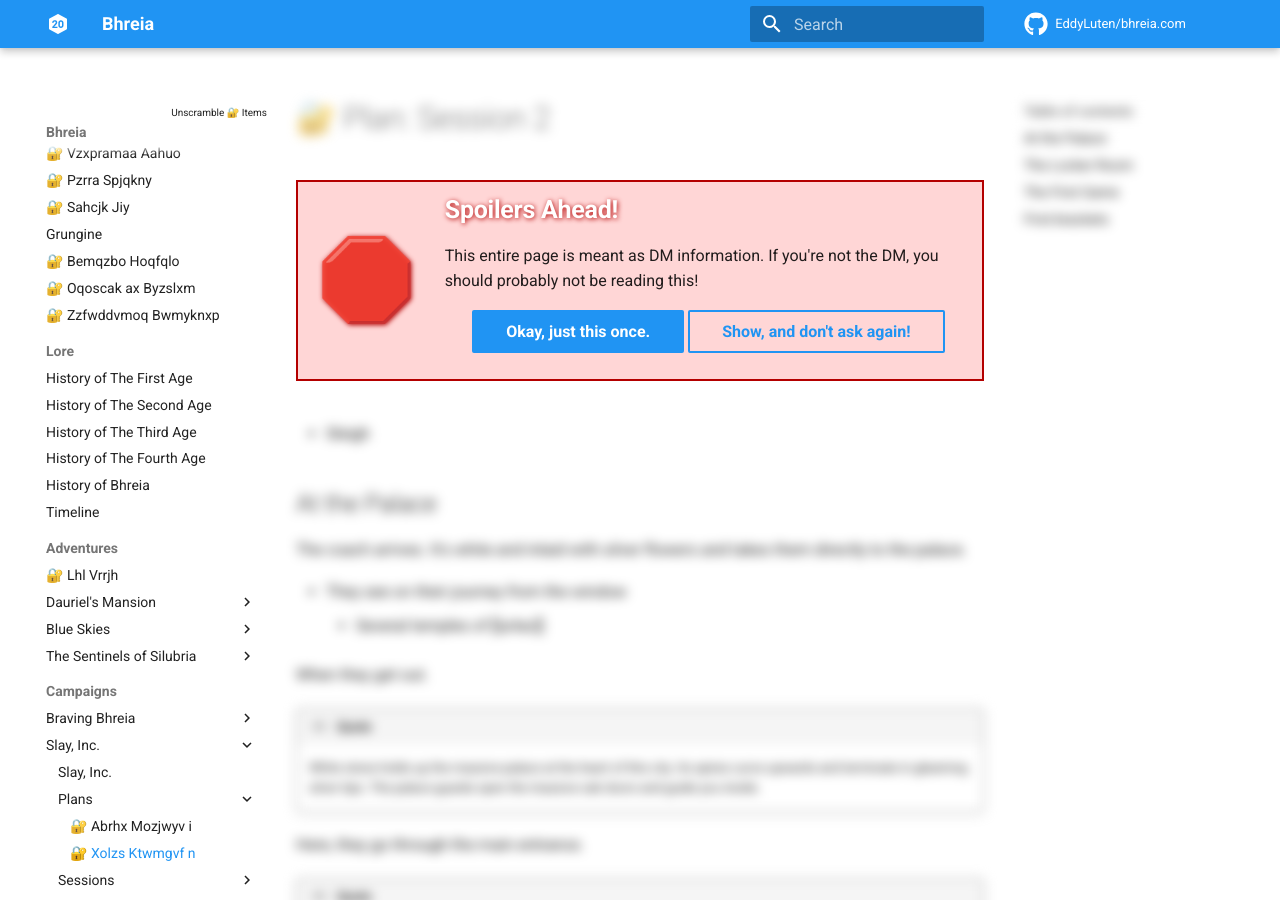
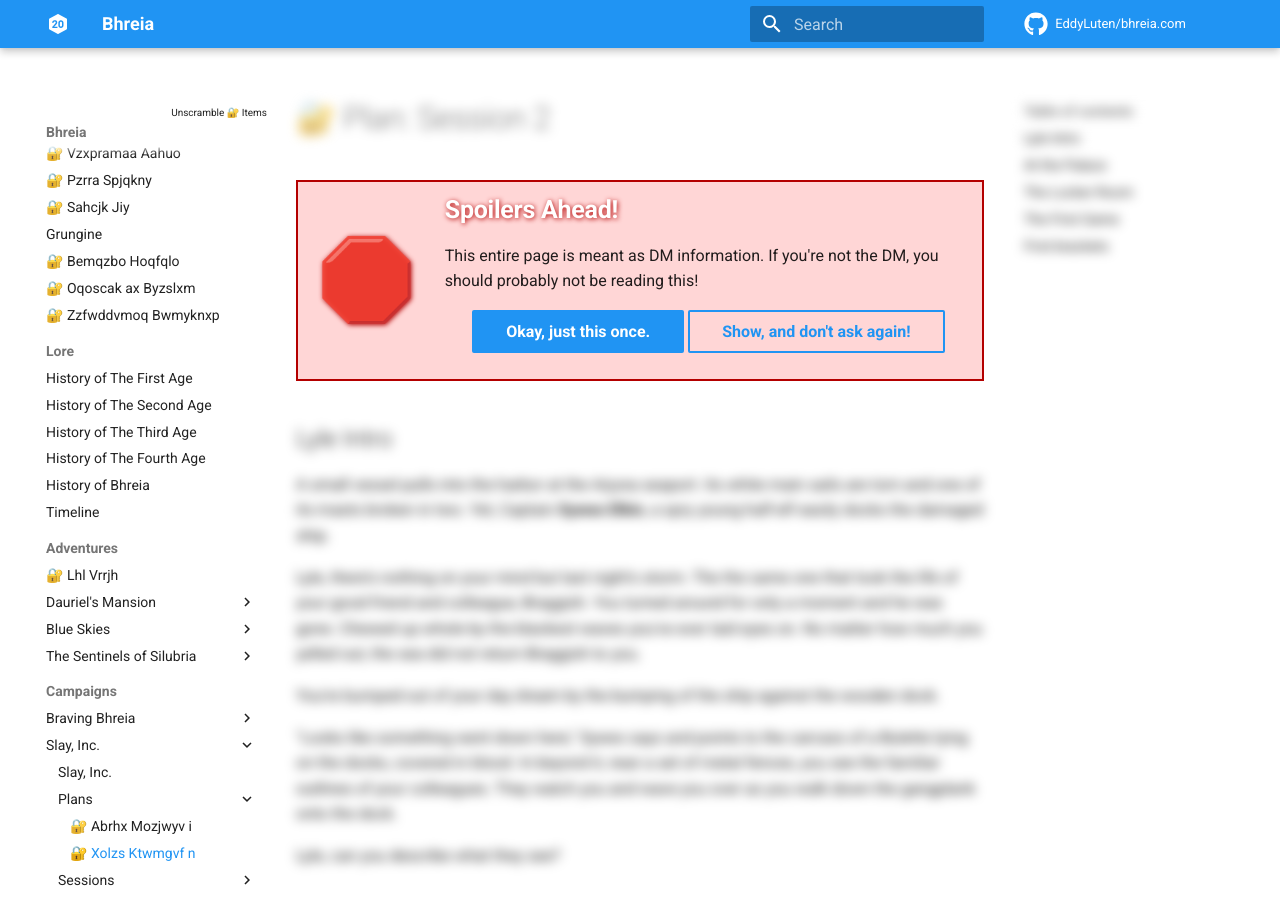
Before and after one commit to EddyLuten/bhreia.com, an MkDocs documentation site: the page built from docs/campaigns/slay-inc/plans/plan-2.md, in a window 1280 px wide and 900 px high. Built offline with MkDocs 1.6.1 and Material for MkDocs 9.7.7, drawn with Linux system fonts in a browser that asks for light colours; comment, search, counter and statistics services are not loaded.

Commit message:
S2 intro

```diff
--- a/docs/campaigns/slay-inc/plans/plan-2.md
+++ b/docs/campaigns/slay-inc/plans/plan-2.md
@@ -9,7 +9,17 @@ categories:
 
 --8<-- "spoiler.html"
 
-- Sleigh
+## Lyle Intro
+
+A small vessel pulls into the harbor at the Arjuna seaport. Its white main sails are torn and one of its masts broken in two. Yet, Captain **Sywex Elkin**, a spry young half-elf easily docks the damaged ship.
+
+Lyle, there's nothing on your mind but last night's storm. The the same one that took the life of your good friend and colleague, Braggish. You turned around for only a moment and he was gone. Chewed up whole by the blackest waves you've ever laid eyes on. No matter how much you yelled out, the sea did not return Braggish to you.
+
+You're bumped out of your day dream by the bumping of the ship against the wooden dock.
+
+"Looks like something went down here," Sywex says and points to the carcass of a Bulette lying on the docks, covered in blood. In beyond it, near a set of metal fences, you see the familiar outlines of your colleagues. They watch you and wave you over as you walk down the gangplank onto the dock.
+
+Lyle, can you describe what they see?
 
 ## At the Palace
 
```
